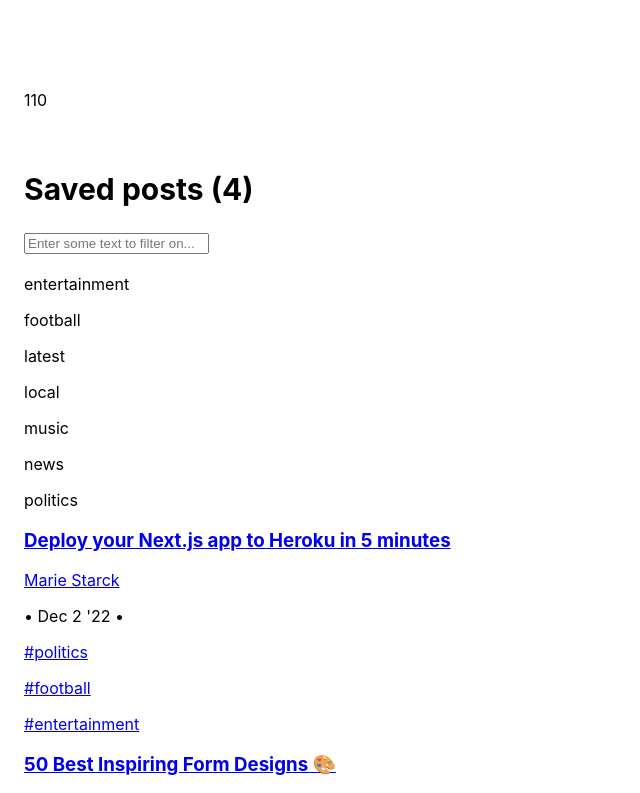
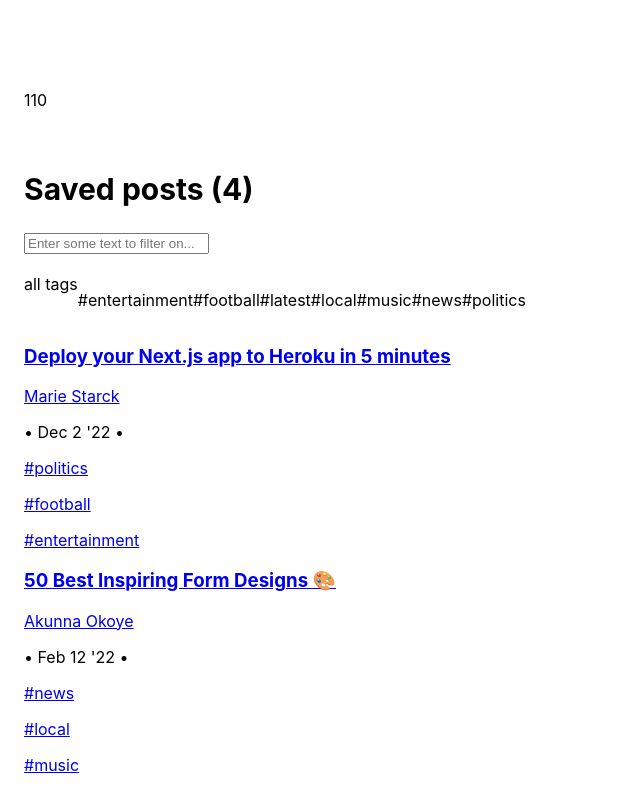
Before and after one commit to kwadoskii/TSB, a Next.js app: page /saved in a window 1280 px wide. Shown: the part 1280-2073 px from the top of the page, without its empty margins (0-640 px from the left). Built offline with nearby package versions, Linux system fonts and the light colour scheme; what @badrap/bar-of-progress, @tailwindcss/typography would draw is missing.

Commit message:
Minor bug fixes on saved page

```diff
--- a/components/Card.jsx
+++ b/components/Card.jsx
@@ -1,7 +1,7 @@
-export default function Card({ children, headerColor, header, style }) {
+export default function Card({ children, className, headerColor, header, style }) {
   return (
     <div
-      className="bg-white rounded-md overflow-hidden p-6 mb-7 shadow-md border border-gray-300"
+      className={`bg-white rounded-md overflow-hidden p-6 mb-7 shadow-md border border-gray-300 ${className}`}
       style={{ ...style }}
     >
       {header && (
--- a/components/Sidebar.jsx
+++ b/components/Sidebar.jsx
@@ -10,20 +10,21 @@ const initialData = [
 ];
 
 export default function Sidebar({
-  notLinked = false,
   data = initialData,
+  displayName,
+  hasLinks = false,
+  idProperty = "id",
+  hasCount = true,
+  onItemSelect,
   selected,
-  onItemSelect,
-  idProperty = "id",
   textProperty = "name",
-  displayName,
 }) {
   const { asPath } = useRouter();
 
-  if (notLinked === false)
-    //linked sidebars
+  if (hasLinks === true)
+    //sidebar nav with links
     return (
-      <div className="flex flex-col col-span-full md:col-span-1">
+      <div className="flex flex-col col-span-full">
         {data.map((d, i) => (
           <Link passHref href={d.url} key={i}>
             <a
@@ -36,7 +37,7 @@ export default function Sidebar({
               >
                 {d.name}
               </p>
-              <p className="rounded bg-gray-300 p-1 text-xs">{d.count}</p>
+              {hasCount && <p className="rounded bg-gray-300 p-1 text-xs">{d.count}</p>}
             </a>
           </Link>
         ))}
--- a/pages/[profile]/index.jsx
+++ b/pages/[profile]/index.jsx
@@ -1,4 +1,3 @@
-import React from "react";
 import { useRouter } from "next/router";
 import { MapPin, Gift, Book, MessageSquare, Hash } from "react-feather";
 
@@ -55,8 +54,8 @@ export default function ProfilePage({ commentsOnly = false }) {
               <h2 className="text-4xl font-black">Austin Ofor ({profile})</h2>
 
               <p className="w-3/4 mx-auto text-lg py-1">
-                I'm a Software Engineer based in Lagos, Nigeria. I have a passion for web design and love to
-                create applications.
+                I'm a Software Engineer based in Lagos, Nigeria. I have a passion for web design and
+                love to create applications.
               </p>
 
               <div className="flex row flex-wrap text-gray-500 justify-center items-center my-4">
--- a/styles/globals.css
+++ b/styles/globals.css
@@ -39,6 +39,6 @@ body {
   }
 
   .my-min-height {
-    min-height: calc(100vh - 56px);
+    min-height: calc(100vh - 58px);
   }
 }
```
